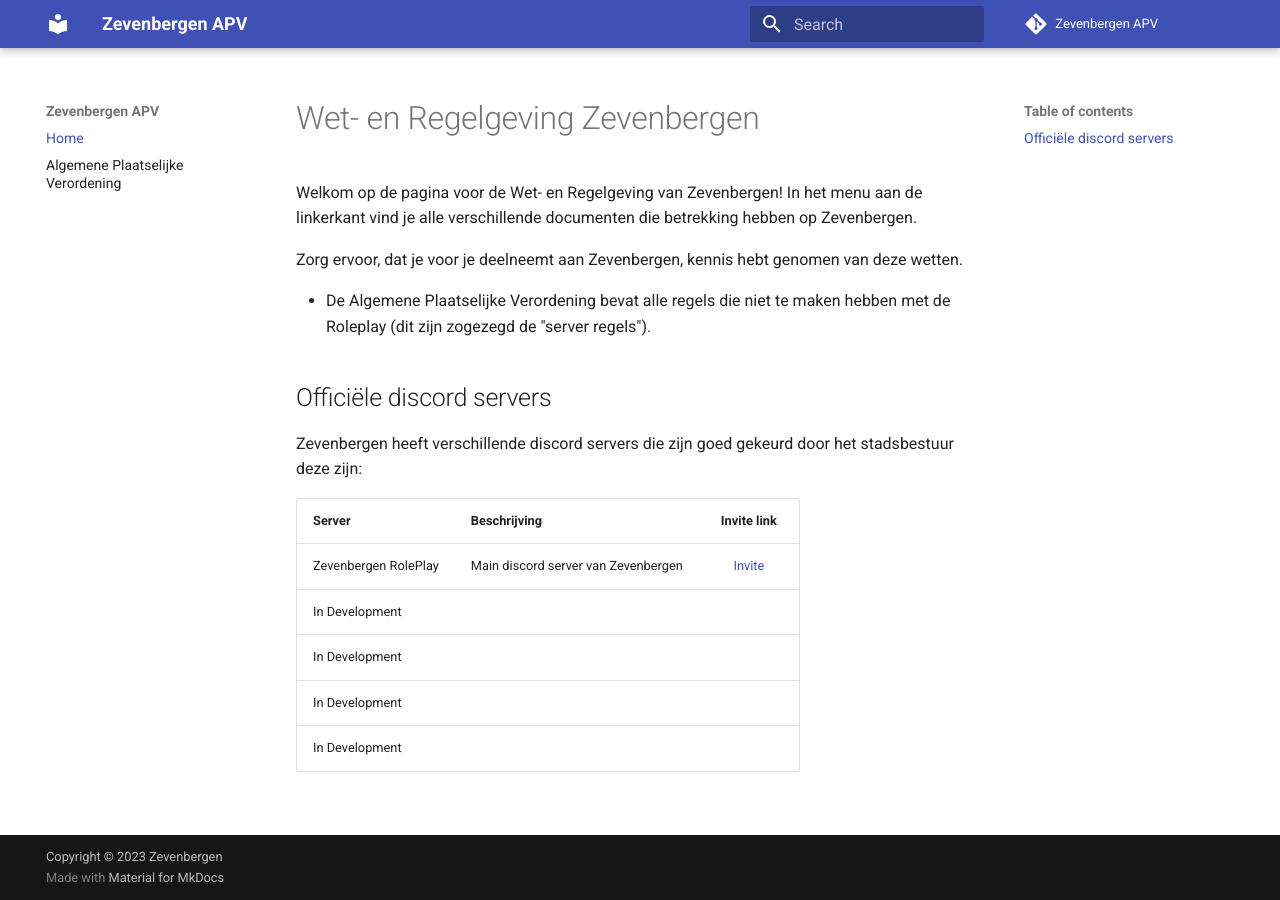
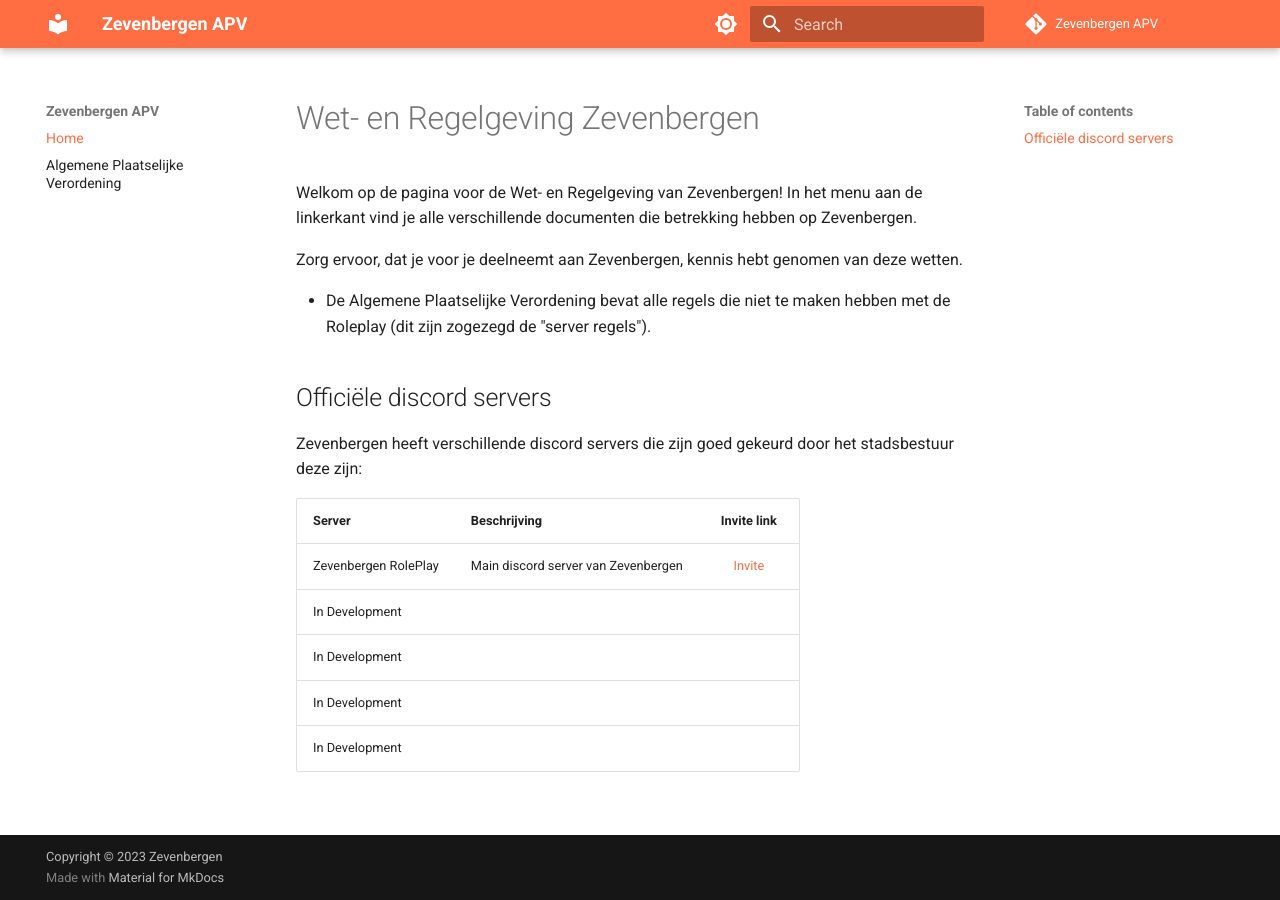
Before and after one commit to RyanFHO/wetboek-apv, an MkDocs documentation site: the page built from docs/index.md, in a window 1280 px wide. Built offline with MkDocs 1.6.1 and Material for MkDocs 9.7.7, drawn with Linux system fonts in a browser that asks for light colours; comment, search, counter and statistics services are not loaded.

Commit message:
Update mkdocs.yml
Orange Accenten/kleuren toegevoegd

```diff
--- a/mkdocs.yml
+++ b/mkdocs.yml
@@ -1,5 +1,18 @@
 theme:
   name: material
+  palette:
+    - scheme: default
+      primary: deep orange
+      accent: deep orange
+      toggle:
+        icon: material/brightness-7
+        name: Switch to dark mode
+    - scheme: slate
+      primary: deep orange
+      accent: deep orange
+      toggle:
+        icon: material/brightness-4
+        name: Switch to light mode
 
 # Project information
 site_name: Zevenbergen APV
```
